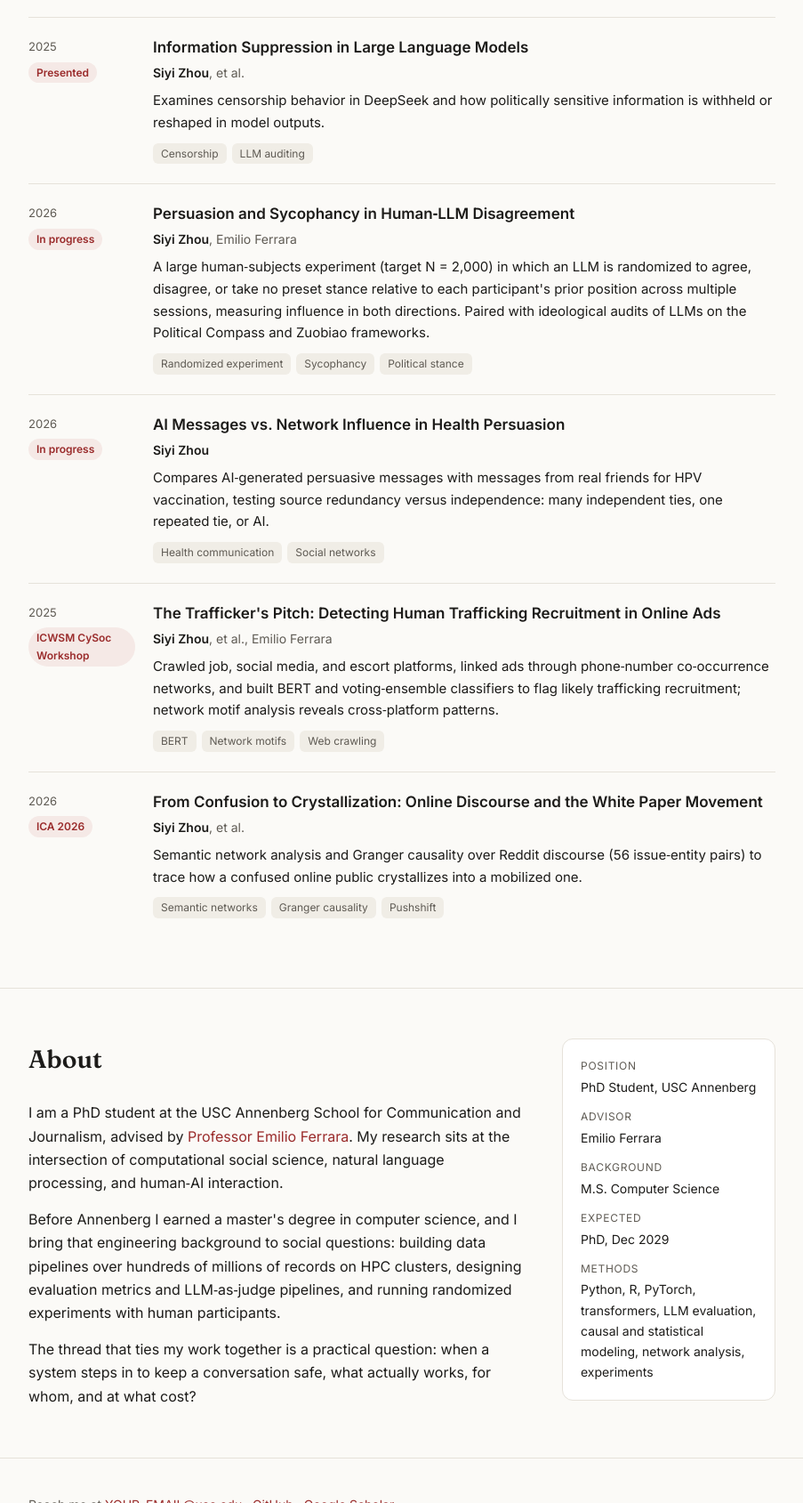
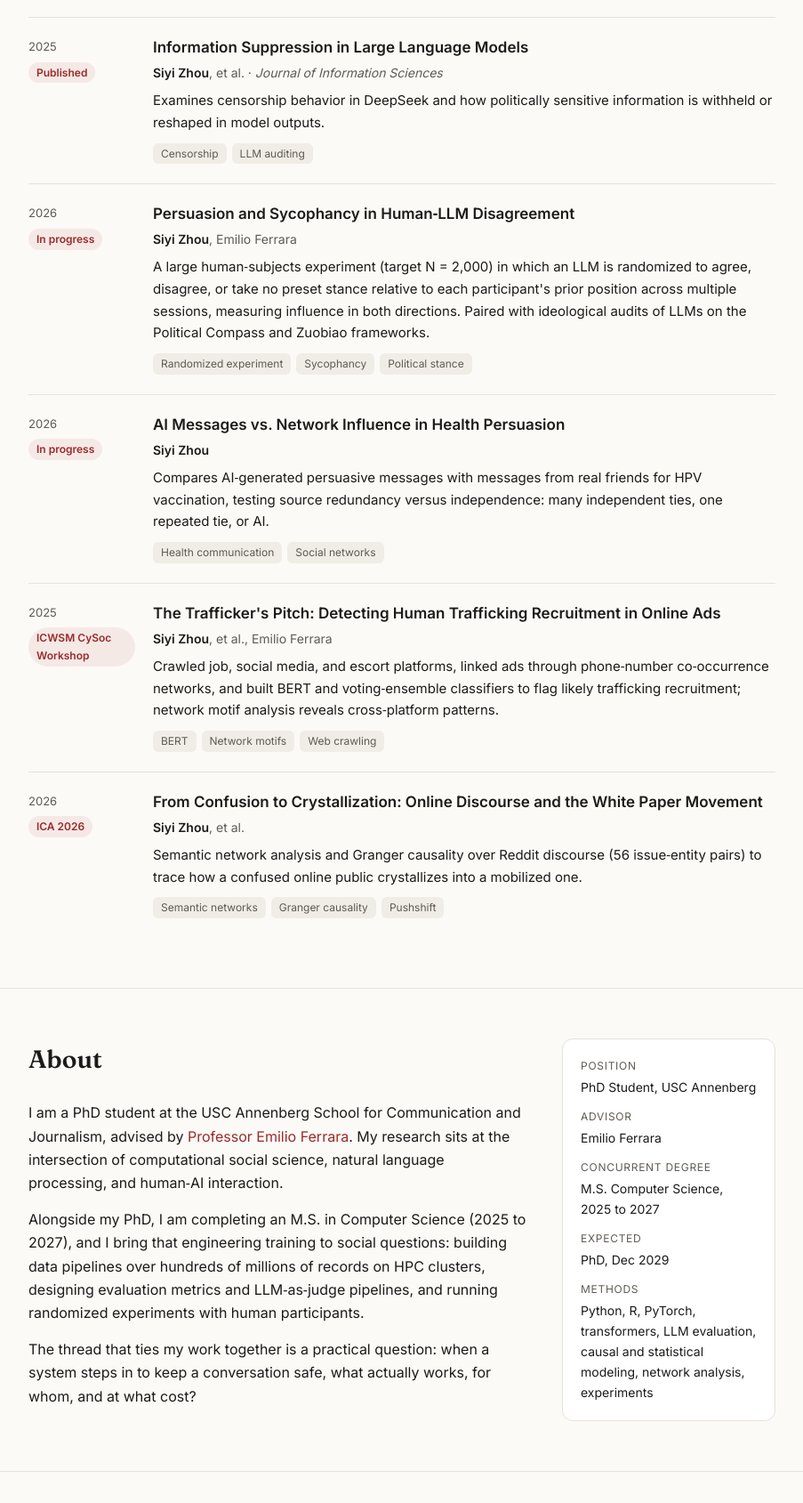
Before and after one commit to serenalyoko/serenalyoko.github.io, a plain HTML site: page index.html in a window 1280 px wide. Shown: the part 2090-3779 px from the top of the page at 89% size, without its empty margins (188-1091 px from the left). Drawn offline with Linux system fonts and the light colour scheme.

Commit message:
fix information

```diff
--- a/index.html
+++ b/index.html
@@ -188,10 +188,10 @@
     </article>
 
     <article class="work" data-c="guardrails">
-      <div class="meta">2025<br><span class="status">Presented</span></div>
+      <div class="meta">2025<br><span class="status">Published</span></div>
       <div>
         <h3>Information Suppression in Large Language Models</h3>
-        <div class="authors"><b>Siyi Zhou</b>, et al.</div>
+        <div class="authors"><b>Siyi Zhou</b>, et al. · <i>Journal of Information Sciences</i></div>
         <p class="sum">Examines censorship behavior in DeepSeek and how politically sensitive information is withheld or reshaped in model outputs.</p>
         <div class="tags"><span>Censorship</span><span>LLM auditing</span></div>
       </div>
@@ -244,13 +244,13 @@
     <div>
       <h2>About</h2>
       <p>I am a PhD student at the USC Annenberg School for Communication and Journalism, advised by <a href="https://www.emilio.ferrara.name/" target="_blank" rel="noopener">Professor Emilio Ferrara</a>. My research sits at the intersection of computational social science, natural language processing, and human&#8209;AI interaction.</p>
-      <p>Before Annenberg I earned a master's degree in computer science, and I bring that engineering background to social questions: building data pipelines over hundreds of millions of records on HPC clusters, designing evaluation metrics and LLM&#8209;as&#8209;judge pipelines, and running randomized experiments with human participants.</p>
+      <p>Alongside my PhD, I am completing an M.S. in Computer Science (2025 to 2027), and I bring that engineering training to social questions: building data pipelines over hundreds of millions of records on HPC clusters, designing evaluation metrics and LLM&#8209;as&#8209;judge pipelines, and running randomized experiments with human participants.</p>
       <p>The thread that ties my work together is a practical question: when a system steps in to keep a conversation safe, what actually works, for whom, and at what cost?</p>
     </div>
     <dl class="facts">
       <dt>Position</dt><dd>PhD Student, USC Annenberg</dd>
       <dt>Advisor</dt><dd>Emilio Ferrara</dd>
-      <dt>Background</dt><dd>M.S. Computer Science</dd>
+      <dt>Concurrent degree</dt><dd>M.S. Computer Science, 2025 to 2027</dd>
       <dt>Expected</dt><dd>PhD, Dec 2029</dd>
       <dt>Methods</dt><dd>Python, R, PyTorch, transformers, LLM evaluation, causal and statistical modeling, network analysis, experiments</dd>
     </dl>
```
